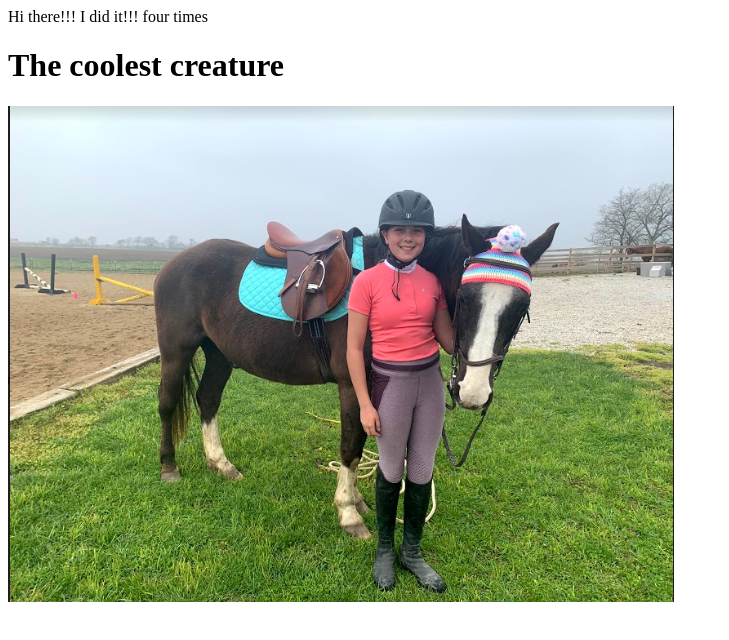
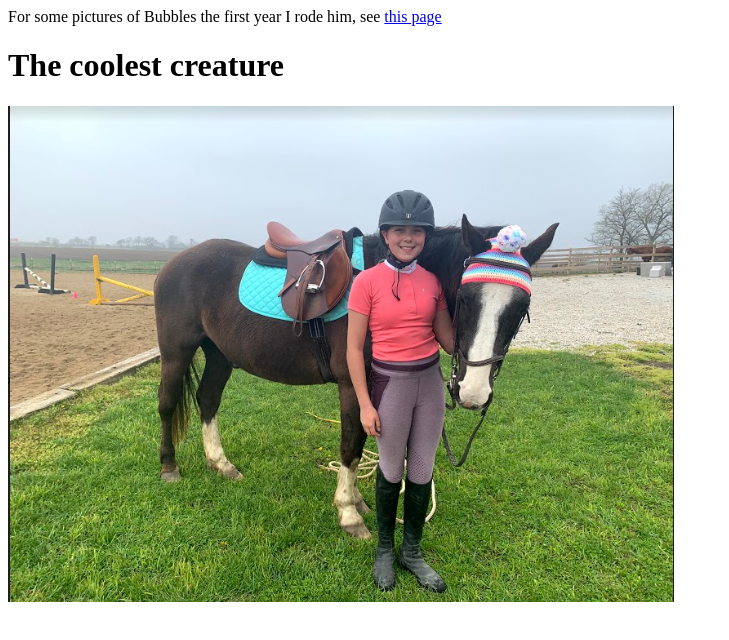
Before and after one commit to bubbleseleven/bubbleseleven.github.io, a plain HTML site: page index.html in a window 1280 px wide. Shown: the whole page, without its empty margins (0-729 px from the left). Drawn offline with Linux system fonts and the light colour scheme.

Commit message:
Update index.html

```diff
--- a/index.html
+++ b/index.html
@@ -1,6 +1,6 @@
 <html>
 <body>
-Hi there!!!  I did it!!!  four times
+  For some pictures of Bubbles the first year I rode him, see <a href="yearOne.html">this page</a>
 <h1>The coolest creature</h1>
   <img src="Screenshot 2020-05-18 at 9.58.50 AM.png"/>
   </body>
```
